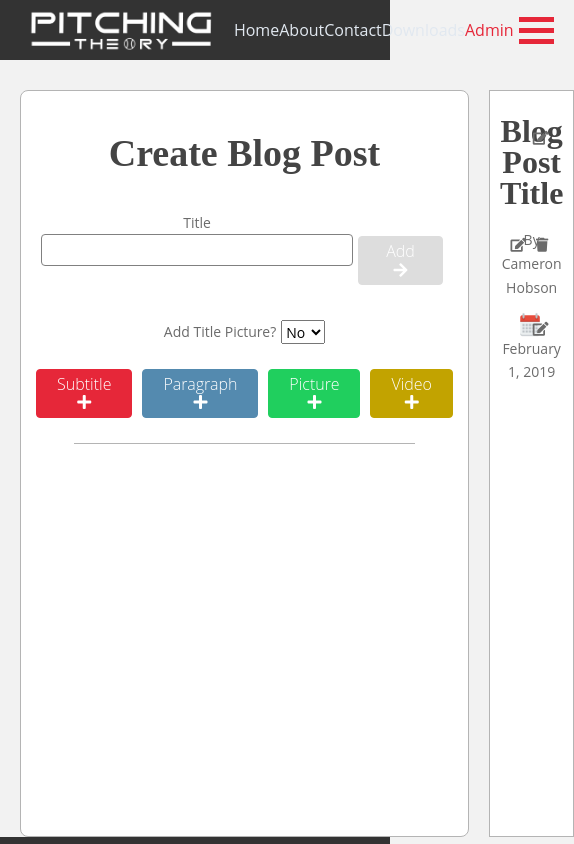
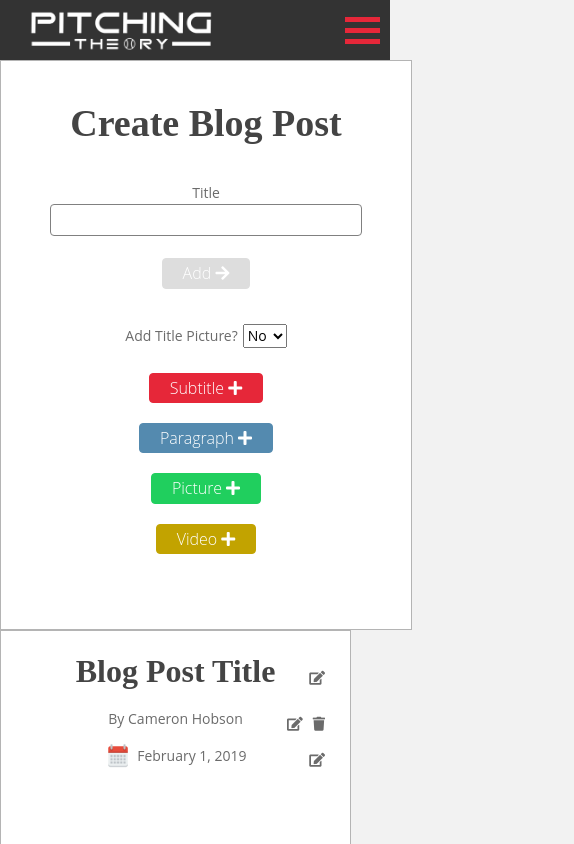
Before and after one commit to shanehobson/blog, an Angular app: page /create in a window 390 px wide. Shown: the top 844 px of the page, 574 px wide, since content can reach past the window. Built offline with nearby package versions, Linux system fonts and the light colour scheme; sample sign-in values are in the browser's storage.

Commit message:
Added mobile styles to create section

```diff
--- a/src/app/app.component.scss
+++ b/src/app/app.component.scss
@@ -130,7 +130,8 @@
 }
 
   @media only screen and (max-width: $mobile-breakpoint) {
-    .navBar-links-container {
+    .navBar-links-container,
+    .navBar-links-container-extended {
         display: none;
     }
 
--- a/src/app/create/create.component.html
+++ b/src/app/create/create.component.html
@@ -3,10 +3,10 @@
     <section class="create-post-container">
       <div class="create-post-section">
         <form [formGroup]="createPostForm">
-          <h2>Create Blog Post</h2>
+          <h2 class="create-blog-post-page-title">Create Blog Post</h2>
           <div *ngIf="editTitleMode" class="input-field" style="margin-left: auto; margin-right: auto; max-width: 450px;">
               <label class="create-input-label">Title</label>
-              <div class="d-flex j-center align-start" style="margin-left: auto; margin-right: auto;">
+              <div class="d-flex j-center non-mobile-align-start mobile-align-center mobile-flex-column" style="margin-left: auto; margin-right: auto;">
                   <input
                   class="create-input-control"
                   style="border: 1px solid #808080; border-radius: 4px;"
@@ -15,7 +15,7 @@
                   (keydown.enter)="addTitle(createPostForm)"
                   required
                   >
-                  <div style="padding: 0 5px 5px 5px;" class="d-flex j-start align-center;">
+                  <div class="add-button-container d-flex non-mobile-j-start mobile-j-center align-center;">
                     <button
                     style="margin-top: 2px;"
                       type="button"
@@ -50,22 +50,22 @@
               </app-image-input>
             </div>
         </form>
-        <div class="d-flex j-center align-center">
-          <div style="padding: 5px;">
+        <div class="d-flex j-center mobile-flex-column align-center">
+          <div class="create-button-flex-container" style="padding: 5px;">
               <button class="rect-btn rect-btn_small rect-btn_red" (mouseup)="addInputField('subtitle', '', this.blog.elements.length);" [disabled]="inputField.length > 0 && inputField[0].type !== 'subtitle'"
             >Subtitle <i class="fa fa-plus"></i></button>
           </div>
-          <div style="padding: 5px;">
+          <div  class="create-button-flex-container" style="padding: 5px;">
               <button class="rect-btn rect-btn_small rect-btn_blue" (mouseup)="addInputField('paragraph', '', this.blog.elements.length);" [disabled]="inputField.length > 0 && inputField[0].type !== 'paragraph'">Paragraph <i class="fa fa-plus"></i></button>
           </div>
-          <div style="padding: 5px;">
+          <div  class="create-button-flex-container" style="padding: 5px;">
               <button class="rect-btn rect-btn_small rect-btn_green" (mouseup)="addInputField('image', '', this.blog.elements.length);" [disabled]="inputField.length > 0 && inputField[0].type !== 'image'">Picture <i class="fa fa-plus"></i></button>
           </div>
-          <div style="padding: 5px;">
+          <div  class="create-button-flex-container" style="padding: 5px;">
               <button class="rect-btn rect-btn_small rect-btn_gold" (mouseup)="addInputField('video', '', this.blog.elements.length);" [disabled]="inputField.length > 0 && inputField[0].type !== 'video'">Video <i class="fa fa-plus"></i></button>
           </div>
         </div>
-        <div class="divider"></div>
+        <div class="divider mobile-hidden"></div>
         <div class="create-input-fields-container">
           <div *ngFor="let field of inputField;" style="padding: 8px 14px;">
             <app-subtitle-input
--- a/src/app/create/create.component.scss
+++ b/src/app/create/create.component.scss
@@ -34,5 +34,54 @@
         margin: 15px auto;
         text-align: center;
     }
+}
 
+.add-button-container {
+    padding: 0 5px 5px 5px;
 }
+
+@media only screen and (max-width: $tablet-breakpoint) {
+    .create-post-container {
+        display: block;
+        padding: 0;
+        margin-left: auto;
+        margin-right: auto;
+        max-width: 90%;
+    }
+
+    .create-post-section {
+        min-height: 400px;
+        margin-bottom: 30px;
+    }
+}
+
+@media only screen and (max-width: $mobile-breakpoint) {
+    .create-button-flex-container {
+        display: flex;
+        justify-content: center;
+        align-items: center;
+    }
+
+    .create-input-label {
+        margin-left: 0;
+    }
+
+    .add-button-container {
+        padding-top: 20px;
+    }
+
+    .create-blog-post-page-title {
+        margin-bottom: 0;
+    }
+
+    .create-post-container {
+       margin: 0;
+       width: 100%;
+    }
+
+    .create-post-section {
+        width: 100vw;
+        margin: 0;
+        border-radius: 0;
+    }
+}
--- a/src/sass/breakpoints.scss
+++ b/src/sass/breakpoints.scss
@@ -1,3 +1,3 @@
-$mobile-breakpoint: 600px;
+$mobile-breakpoint: 630px;
 $tablet-breakpoint: 1160px;
 $largeScreenBreakpoint: 1160px;
--- a/src/sass/layouts.scss
+++ b/src/sass/layouts.scss
@@ -99,14 +99,31 @@
     .non-mobile-j-space-between {
         justify-content: space-between;
     }
+
+    .non-mobile-j-start {
+        justify-content: flex-start;
+    }
+
+    .non-mobile-align-start {
+        align-items: flex-start;
+    }
 }
 
 @media only screen and (max-width: $mobile-breakpoint) {
     .mobile-flex-column {
         flex-direction: column;
     }
+
+    .mobile-j-center {
+        justify-content: center;
+    }
+
     .mobile-j-start {
-        flex-direction: column;
+       justify-content: flex-start;
+    }
+
+    .mobile-align-center {
+        align-items: flex-center;
     }
 }
 
@@ -114,6 +131,7 @@
     .container{
         margin: 0;
         padding: 0;
+        width: 100%;
     }
     .narrow-container {
         margin: 0;
--- a/src/styles.scss
+++ b/src/styles.scss
@@ -212,3 +212,17 @@ a:focus {
         text-align: center;
     }
 }
+
+@media only screen and (max-width: $mobile-breakpoint) {
+    .mobile-hidden {
+        display: none;
+    }
+
+    .create-input-label {
+        padding-right: 0;
+    }
+
+    .create-input-control {
+        max-width: 400px;
+    }
+}
```
Also changed, not shown: 4 other files (tests, documents, lock files or other folders).
